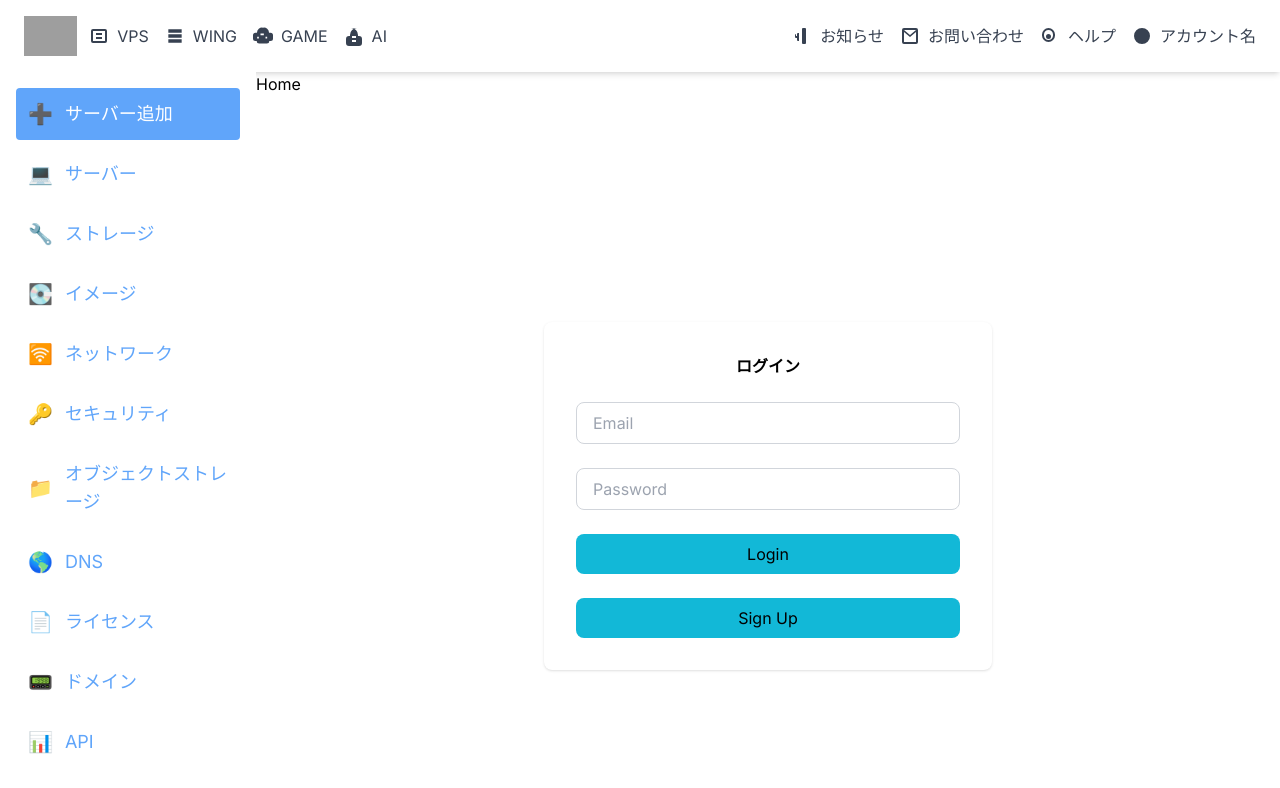
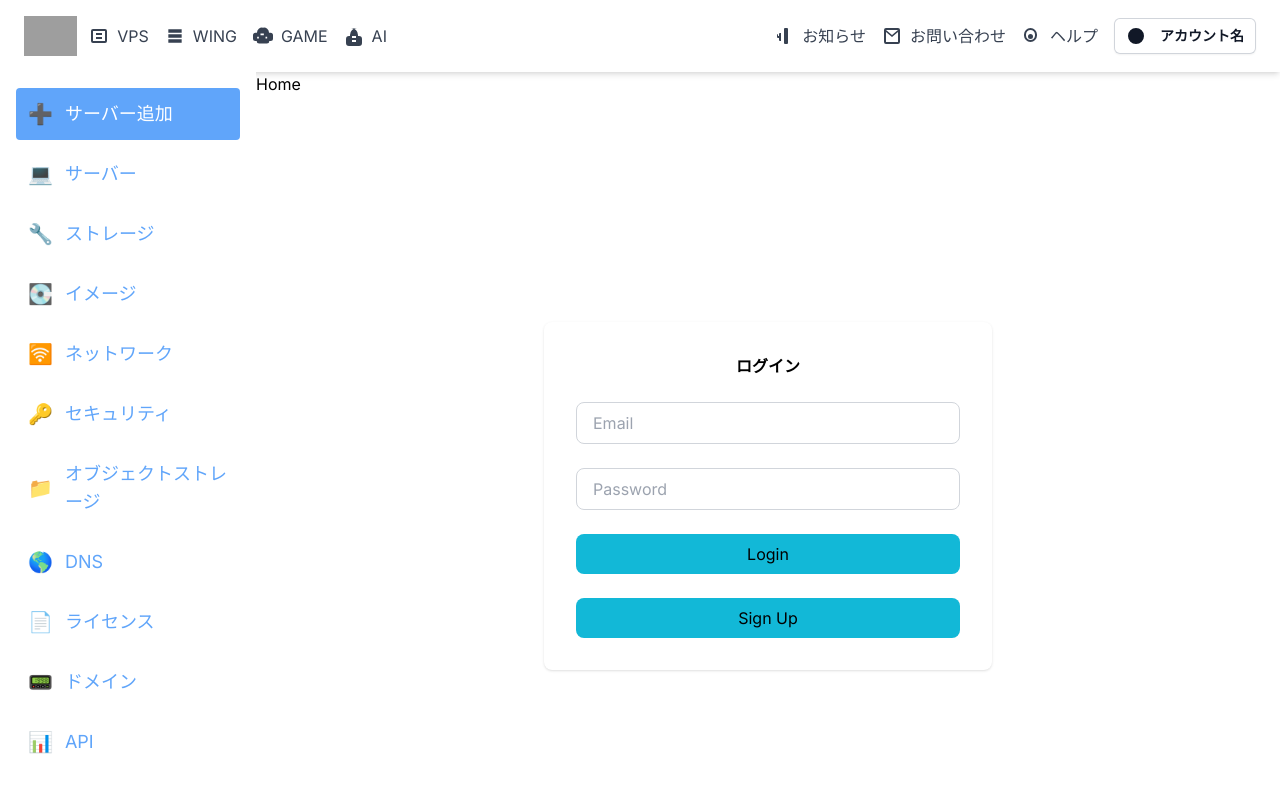
Before and after one commit to KR0915/GMO-Intern, a Next.js app in the folder my-app/: page / in a window 1280 px wide. Shown: the top 788 px of the page. Built offline with nearby package versions, Linux system fonts and the light colour scheme; no server answers; grey boxes are pictures that could not be loaded.

Commit message:
ドロップダウンメニューのコンポーネント化

```diff
--- /dev/null
+++ b/my-app/app/components/DropdownMenu.tsx
@@ -0,0 +1,34 @@
+"use client";
+
+import React from 'react';
+import { useState } from 'react';
+
+export default function DropdownMenu() {
+
+    const [isOpen, setIsOpen] = useState(false);
+
+    const toggleMenu = () => {
+      setIsOpen(!isOpen);
+    }
+
+    return (
+        <div>
+            <button type="button" className="inline-flex w-full justify-center gap-x-1.5 rounded-md bg-white px-3 py-2 text-sm font-semibold text-gray-900 shadow-sm ring-1 ring-inset ring-gray-300 hover:bg-gray-50" id="menu-button" aria-expanded={isOpen} aria-haspopup="true" tabIndex={-1} onClick={toggleMenu}>
+                <svg className="h-5 w-5 mr-2" fill="currentColor" viewBox="0 0 20 20" xmlns="http://www.w3.org/2000/svg">
+                <path d="M10 2a8 8 0 100 16 8 8 0 000-16zm1 11H9v2h2v-2zm0-8H9v6h2V5z" />
+                </svg>
+                アカウント名
+            </button>
+
+            {isOpen && (
+                <div className="absolute right-0 z-10 mt-2 w-56 origin-top-right rounded-md bg-white shadow-lg ring-1 ring-black ring-opacity-5 focus:outline-none">
+                <div className="py-1" role="menu" aria-orientation="vertical" aria-labelledby="menu-button" tabIndex={-1}>
+                    <a href="#" className="block px-4 py-2 text-sm text-gray-700 hover:bg-gray-100" role="menuitem" tabIndex={-1} id="menu-item-0">Profile</a>
+                    <a href="#" className="block px-4 py-2 text-sm text-gray-700 hover:bg-gray-100" role="menuitem" tabIndex={-1} id="menu-item-1">Settings</a>
+                    <a href="#" className="block px-4 py-2 text-sm text-gray-700 hover:bg-gray-100" role="menuitem" tabIndex={-1} id="menu-item-2">Logout</a>
+                </div>
+                </div>
+            )}
+        </div>
+    );
+}
--- a/my-app/app/components/Header.tsx
+++ b/my-app/app/components/Header.tsx
@@ -1,4 +1,9 @@
+"use client";
+
 import React from 'react';
+import Image from 'next/image'
+import { useState } from 'react';
+import DropdownMenu from './DropdownMenu';
 
 interface MenuItem {
   icon: string;
@@ -15,7 +20,13 @@ interface MenuItem {
 //     { icon: '🛜', label: 'アカウント名' },
 // ];
 
-const Header: React.FC = () => {
+export default function Header() {
+  const [isOpen, setIsOpen] = useState(false);
+
+  const toggleMenu = () => {
+    setIsOpen(!isOpen);
+  }
+
   return (
     <header className="bg-white shadow-md">
       <div className="container mx-auto flex justify-between items-center py-4 px-6">
@@ -67,16 +78,9 @@ const Header: React.FC = () => {
             </svg>
             ヘルプ
           </a>
-          <a href="#" className="text-gray-700 hover:text-blue-500 flex items-center">
-            <svg className="h-5 w-5 mr-2" fill="currentColor" viewBox="0 0 20 20" xmlns="http://www.w3.org/2000/svg">
-              <path d="M10 2a8 8 0 100 16 8 8 0 000-16zm1 11H9v2h2v-2zm0-8H9v6h2V5z" />
-            </svg>
-            アカウント名
-          </a>
+          <DropdownMenu />
         </div>
       </div>
     </header>
   );
 };
-
-export default Header;
```
